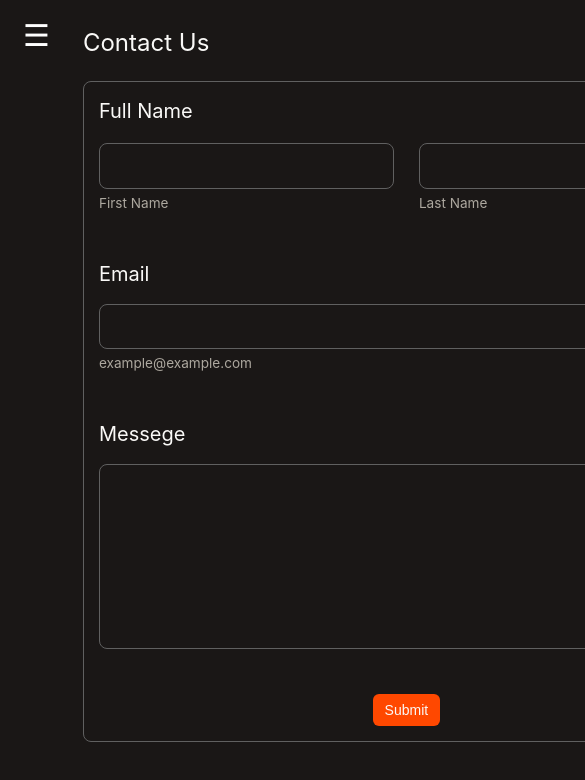
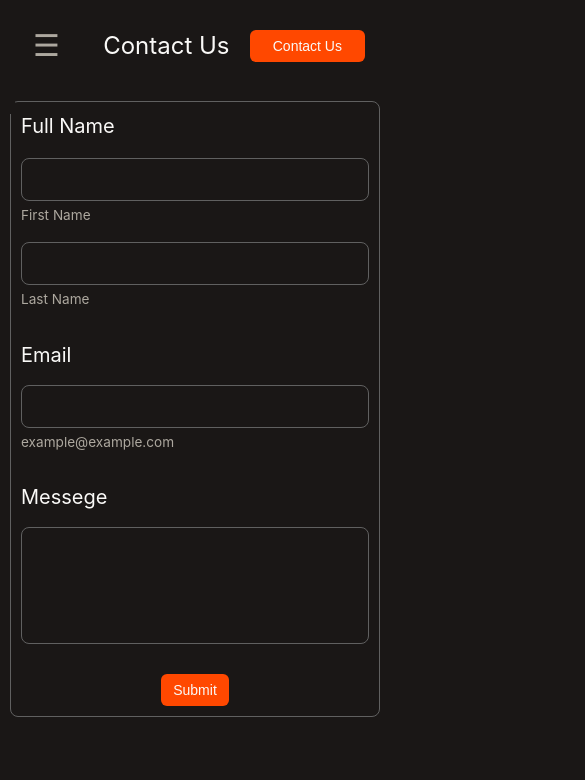
Before and after one commit to nardany/moviesite, a React (Vite) app: page /contact in a window 390 px wide. Shown: the top 780 px of the page, 585 px wide, since content can reach past the window. Built offline with nearby package versions, Linux system fonts and the light colour scheme.

Commit message:
responsive fixed

```diff
--- a/src/App.jsx
+++ b/src/App.jsx
@@ -1,3 +1,4 @@
+import { useState } from "react";
 import {
   BrowserRouter as Router,
   Routes,
@@ -13,14 +14,17 @@ import Movies from "./pages/Movies/Movies"
 import TVShows from "./pages/TvShows/TVShows"
 import Contact from "./pages/Contact/Contact"
 function App() {
+  const [isNavOpen, setIsNavOpen] = useState(false);
+
   return (
     <Router>
       <div className={style.app}>
         <div className={style.sidebar}>
-          <NavBar />
+        <NavBar isOpen={isNavOpen} setIsOpen={setIsNavOpen} />
         </div>
         <div className={style.mainArea}>
-          <Header />
+
+          <Header setIsNavOpen={setIsNavOpen}  />
           <div className={style.mainContent}>
           <Routes>
               <Route path="/" element={<Main />} />
--- a/src/App.module.css
+++ b/src/App.module.css
@@ -19,3 +19,8 @@
     flex: 1;
     overflow-y: auto;
 }
+@media (max-width: 800px) {
+    .app{
+        display: block;
+    }
+}
--- a/src/components/Header/Header.jsx
+++ b/src/components/Header/Header.jsx
@@ -1,13 +1,12 @@
 import { Navigate, useLocation,useNavigate } from "react-router"
 import style from "./Header.module.css"
 
-
-export default function Header(){
-    const { pathname } = useLocation();
-    const navigate = useNavigate()
-    const toContactPage = ()=>{
-        navigate("/contact")
-    }
+export default function Header({ setIsNavOpen }) {
+  const navigate = useNavigate()
+  const { pathname } = useLocation();
+  const toContactPage = ()=>{
+      navigate("/contact")
+  }
     const titles = {
         "/" : "Home",
         "/about" : "About Us",
@@ -18,8 +17,11 @@ export default function Header(){
     let title = titles[pathname]
     return(
         <div className={style.header}>
+        <button className={style.burger} onClick={() => setIsNavOpen(prev => !prev)}>
+          ☰
+        </button>
             <span>{title}</span>
-            <button onClick={toContactPage}>Contact Us</button>
+            <button onClick={toContactPage} className={style.contactUsButton}>Contact Us</button>
         </div>
     )
 }
--- a/src/components/Header/Header.module.css
+++ b/src/components/Header/Header.module.css
@@ -2,12 +2,13 @@
     display: flex;
     justify-content: space-between;
     margin-top: 15px;
+    align-items: center;
 }
 .header span{
     font-size: 24px;
     color: #FAF9F7;
 }
-.header button{
+.contactUsButton{
     background-color: #FF4800;
     border: none;
     padding: 8px 23px;
@@ -22,3 +23,19 @@
     height: 2px;
     color: white;
 }
+.burger {
+    font-size: 30px;
+    background: none;
+    border: none;
+    margin: 10px;
+    cursor: pointer;
+    display: none;
+}
+@media (max-width: 800px) {
+    .burger {
+      display: block;
+    }
+    .header{
+        margin-top: 0px;
+    }
+  }
--- a/src/components/NavBar/NavBar.jsx
+++ b/src/components/NavBar/NavBar.jsx
@@ -8,18 +8,11 @@ import {
   Movies,
   TVShows,
 } from "../../assets/Icons";
-import { useState } from "react";
 
-export default function NavBar() {
-  const [isOpen, setIsOpen] = useState(false);
-  const handleNavClick = () => {
-    setIsOpen(false); //
-  };
+export default function NavBar({ isOpen, setIsOpen }) {
+  const handleNavClick = () => setIsOpen(false);
   return (
     <>
-        <button className={style.burger} onClick={() => setIsOpen(!isOpen)}>
-        ☰
-      </button>
       {isOpen && <div className={style.overlay} onClick={() => setIsOpen(false)} />}
       <div className={`${style.navBar} ${isOpen ? style.open : ""}`}>
         <div className={style.logo}>
--- a/src/components/NavBar/NavBar.module.css
+++ b/src/components/NavBar/NavBar.module.css
@@ -79,18 +79,6 @@ li a {
 .genersItem {
     display: flex;
 }
-
-.burger {
-    display: none;
-    font-size: 30px;
-    background: none;
-    color: white;
-    border: none;
-    margin: 10px;
-    cursor: pointer;
-    z-index: 1001;
-}
-
 @media (max-width: 800px) {
     .burger {
         display: block;
--- a/src/pages/Contact/Contact.module.css
+++ b/src/pages/Contact/Contact.module.css
@@ -2,7 +2,6 @@
     display: flex;
     justify-content: center;
     align-items: center;
-    height: 100%;
 }
 .contactForm{
     width: 100%;
@@ -19,11 +18,10 @@
     justify-content: space-between;
 }
 .inputNames input{
-    width: 295px;
-    height: 46px;
-    background-color: #1A1716;
+    background: none;
     border: 1px solid #606060;
     border-radius: 8px;
+    padding: 13px 50px;
 }
 .inputNames p{
     font-size: 0.85rem;
@@ -40,9 +38,8 @@
     gap: 16px;
 }
 .emailForm input{
-    width: 615px;
-    height: 45px;
-    background-color: #1A1716;
+    padding: 13px 243px;
+    background: none;
     border: 1px solid #606060;
     border-radius: 8px;
 }
@@ -56,9 +53,8 @@
     gap: 16px;
 }
 .messageForm input{
-    width: 615px;
-    height: 185px;
-    background-color: #1A1716;
+    padding: 70px 240px;
+    background: none;
     border: 1px solid #606060;
     border-radius: 8px;
 }
@@ -75,3 +71,27 @@
     font-size: 14px;
     cursor: pointer;
 }
+@media (max-width: 900px) {
+    .contactForm {
+      padding: 10px;
+      gap: 30px;
+      display: flex;
+      flex-direction: column;
+    }
+
+    .inputNames {
+      flex-direction: column;
+      gap: 15px;
+    }
+
+    .inputNames input,
+    .emailForm input,
+    .messageForm input {
+      padding: 13px 15px;
+      width: 100%;
+    }
+
+    .messageForm input {
+      padding: 50px 15px;
+    }
+  }
```
